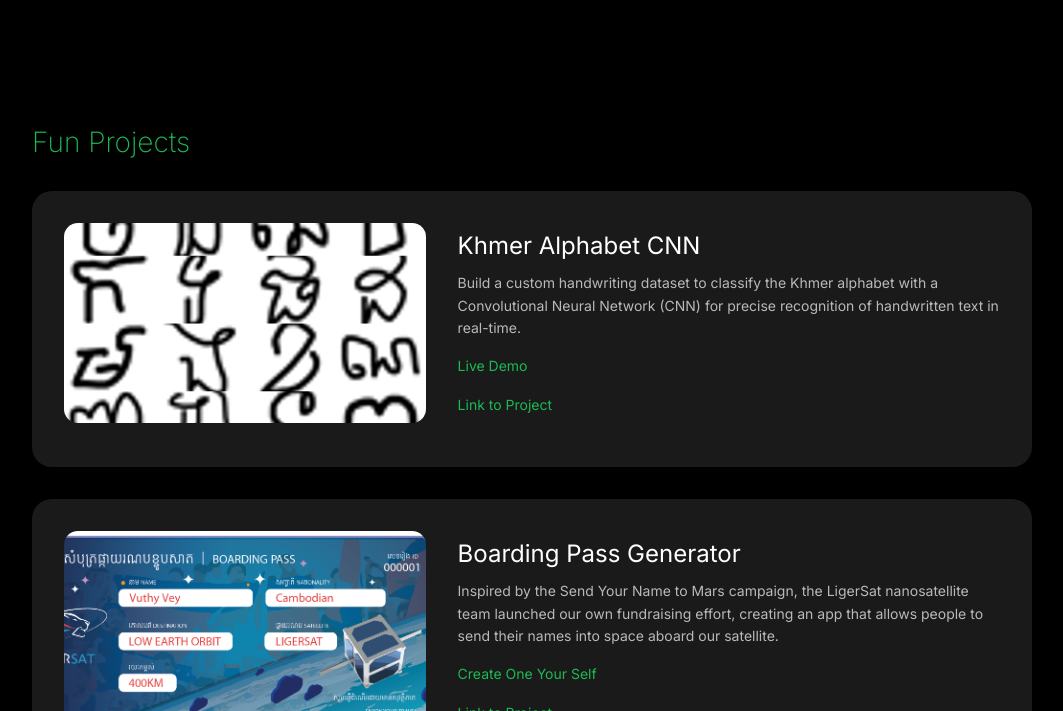
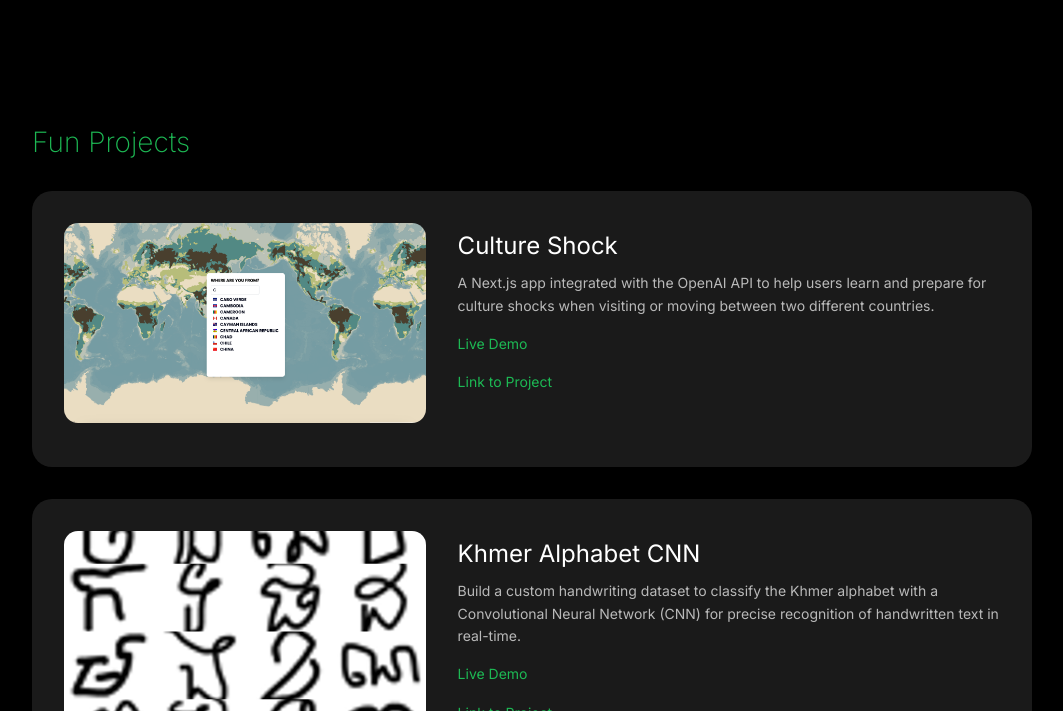
Before and after one commit to vvvey/vvvey.github.io, a plain HTML site: page index.html in a window 1280 px wide. Shown: the part 389-1100 px from the top of the page, without its empty margins (108-1171 px from the left). Drawn offline with Linux system fonts and the light colour scheme.

Commit message:
added shocks into portfolio

```diff
--- a/index.html
+++ b/index.html
@@ -432,6 +432,20 @@
             </section> -->
             <section id="portfolio">
                 <h2>Fun Projects</h2>
+
+                <div class="project card">
+                    <div class="thumbnail"><a href="https://c-shocks.vercel.app/" target="_blank"><img
+                                src="./images/shocks.png"
+                                alt="Project 1"></a></div>
+                    <h3>Culture Shock</h3>
+                    <p>
+                    A Next.js app integrated with the OpenAI API to help users learn and prepare for culture shocks when visiting or moving between two different countries.
+                        <a href="https://c-shocks.vercel.app/" target="_blank">Live Demo</a>
+                        <a href="https://github.com/vvvey/c-shocks-app" target="_blank">Link to Project</a>
+                    </p>
+                </div>
+
+
                 <div class="project card">
                     <div class="thumbnail"><a href="http://kh-cnn.vvvey.me/" target="_blank"><img
                                 src="./images/alphabets.png"
```
Also changed, not shown: images/shocks.png (added).
